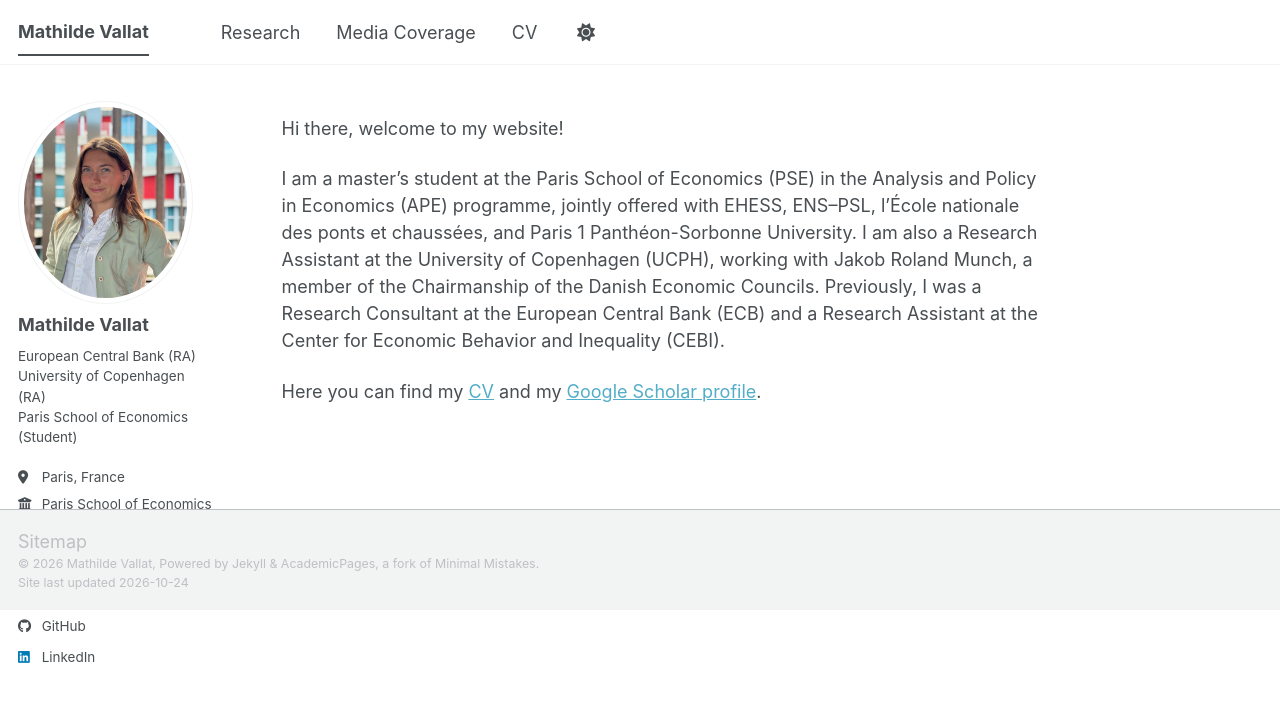
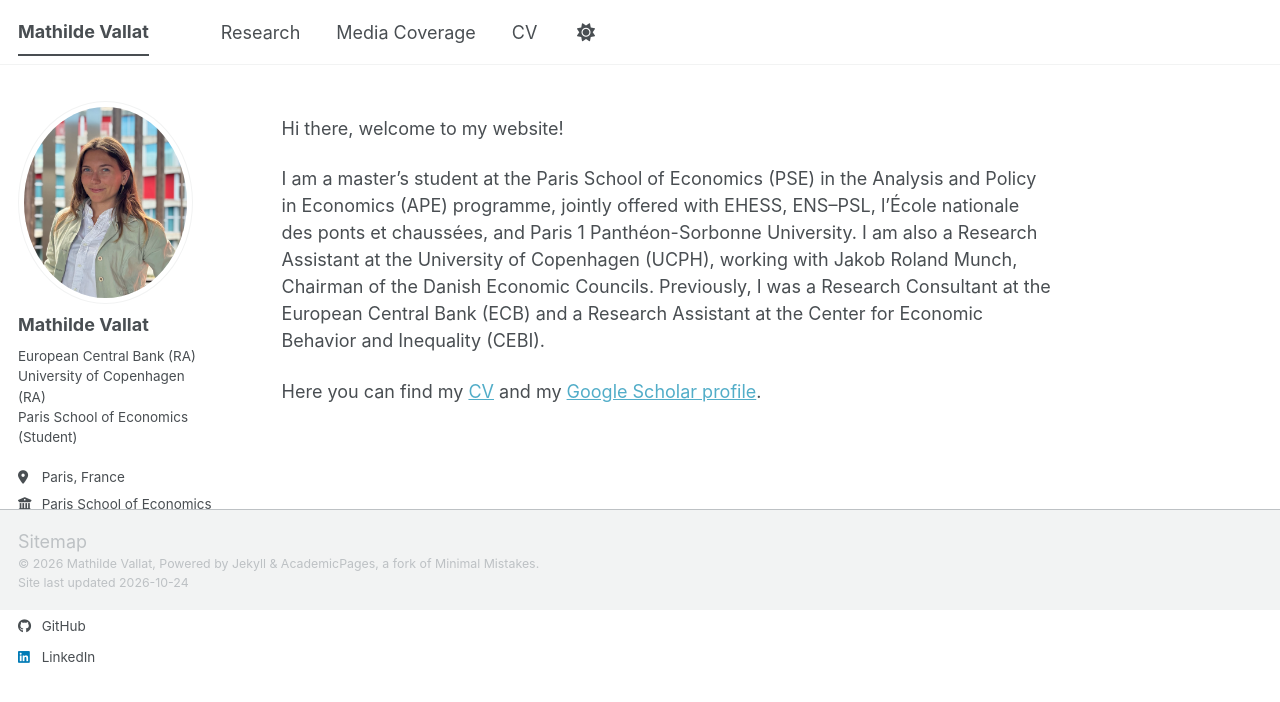
Before and after one commit to MathildeVallat/mathildevallat.github.io, a Jekyll site: the page built from _pages/about.md, in a window 1280 px wide. Shown: the top 702 px of the page. Built offline with Jekyll 4.4.1, drawn with Linux system fonts in a browser that asks for light colours; some web fonts are replaced; a script bundle is joined from its source files by our own code; library files that are not in the unit come from our copies.

Commit message:
Update Jakob Roland Munch's title to Chairman
Co-Authored-By: Claude Opus 5.5 <noreply@anthropic.com>
Claude-Session: https://claude.ai/code/session_01AXcqME2A6pUbLzrfzwUdJK

```diff
--- a/_pages/about.md
+++ b/_pages/about.md
@@ -9,6 +9,6 @@ redirect_from:
 
 Hi there, welcome to my website!
 
-I am a master's student at the Paris School of Economics (PSE) in the Analysis and Policy in Economics (APE) programme, jointly offered with EHESS, ENS–PSL, l'École nationale des ponts et chaussées, and Paris 1 Panthéon-Sorbonne University. I am also a Research Assistant at the University of Copenhagen (UCPH), working with Jakob Roland Munch, a member of the Chairmanship of the Danish Economic Councils. Previously, I was a Research Consultant at the European Central Bank (ECB) and a Research Assistant at the Center for Economic Behavior and Inequality (CEBI).
+I am a master's student at the Paris School of Economics (PSE) in the Analysis and Policy in Economics (APE) programme, jointly offered with EHESS, ENS–PSL, l'École nationale des ponts et chaussées, and Paris 1 Panthéon-Sorbonne University. I am also a Research Assistant at the University of Copenhagen (UCPH), working with Jakob Roland Munch, Chairman of the Danish Economic Councils. Previously, I was a Research Consultant at the European Central Bank (ECB) and a Research Assistant at the Center for Economic Behavior and Inequality (CEBI).
 
 Here you can find my [CV](/files/Mathilde_Vallat_CV.pdf) and my [Google Scholar profile](https://scholar.google.com/citations?user=xY18ZUcAAAAJ&hl=en).
```
